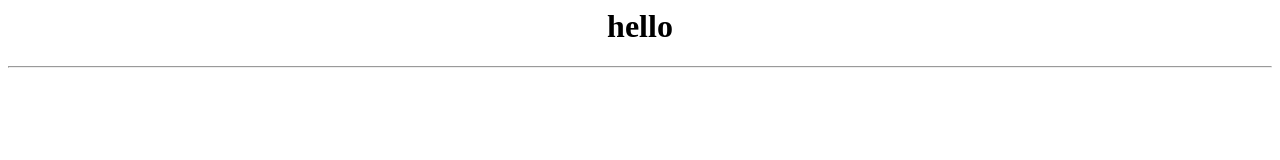
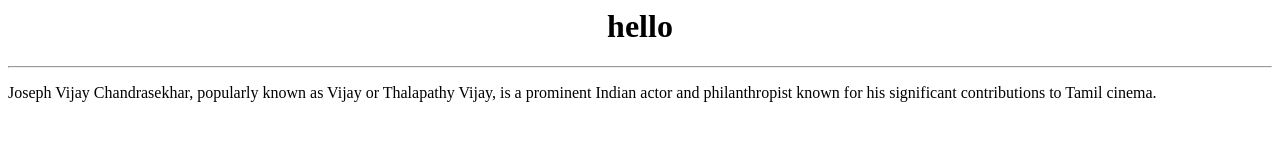
Before and after one commit to ElakkyaKrishnan/gitfirep, a plain HTML site: page index.html in a window 1280 px wide. Drawn offline with Linux system fonts and the light colour scheme.

Commit message:
add paragraph

```diff
--- a/index.html
+++ b/index.html
@@ -2,3 +2,5 @@
   <h1>hello</h1>
 </center>
 <hr/>
+
+<p>Joseph Vijay Chandrasekhar, popularly known as Vijay or Thalapathy Vijay, is a prominent Indian actor and philanthropist known for his significant contributions to Tamil cinema.</p>
```
